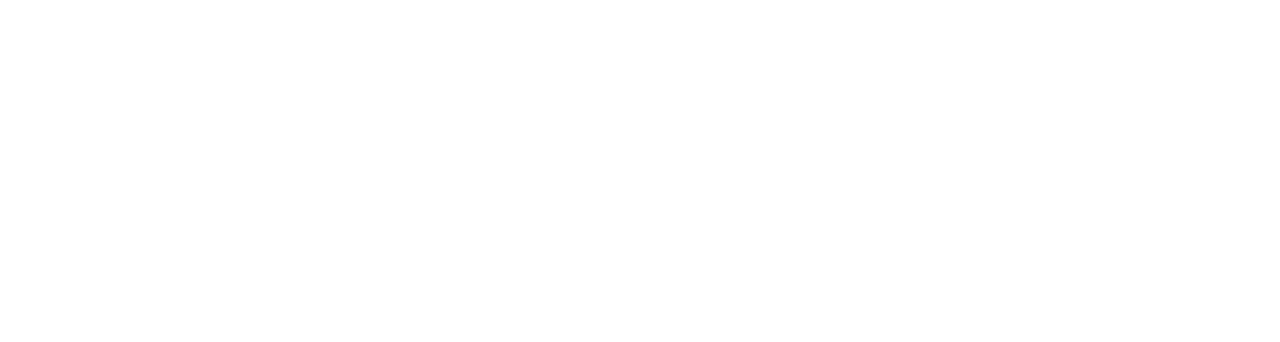
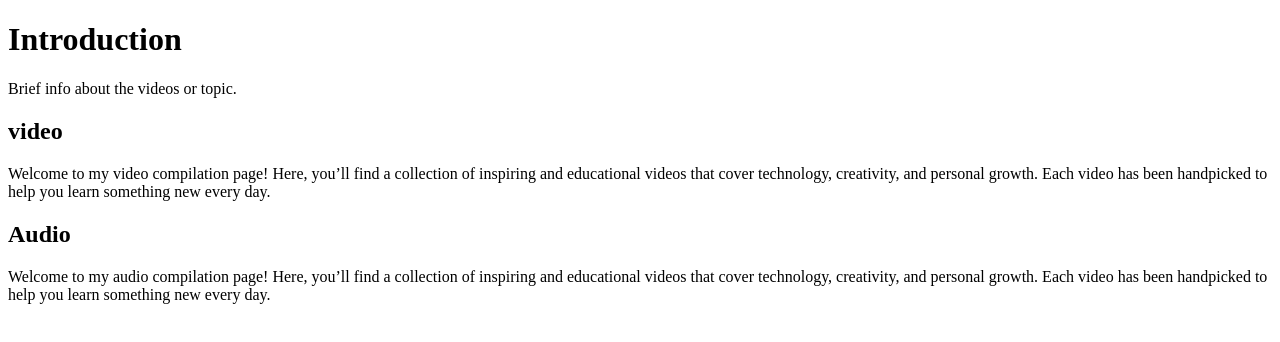
Before and after one commit to diwas-01/Fullstack_project, a plain HTML site: page 3.Video_Compilation_Page/Index.html in a window 1280 px wide. Drawn offline with Linux system fonts and the light colour scheme.

Commit message:
feat: add page heading and section placeholders in main content

```diff
--- a/3.Video_Compilation_Page/Index.html
+++ b/3.Video_Compilation_Page/Index.html
@@ -7,8 +7,20 @@
 </head>
 
 <body>
+
 <main>
+    <h1>Introduction</h1>
+        <p>Brief info about the videos or topic.</p>
+        <section>
+            <h2>video</h2>
+            <p>Welcome to my video compilation page! Here, you’ll find a collection of inspiring and educational videos that cover technology, creativity, and personal growth. Each video has been handpicked to help you learn something new every day.</p>
+            </section>
+        <section><h2>Audio</h2>
+        <p>Welcome to my audio compilation page! Here, you’ll find a collection of inspiring and educational videos that cover technology, creativity, and personal growth. Each video has been handpicked to help you learn something new every day.</p>
+        </section>
+
 </main>
+
 </body>
 
 </html>
```
